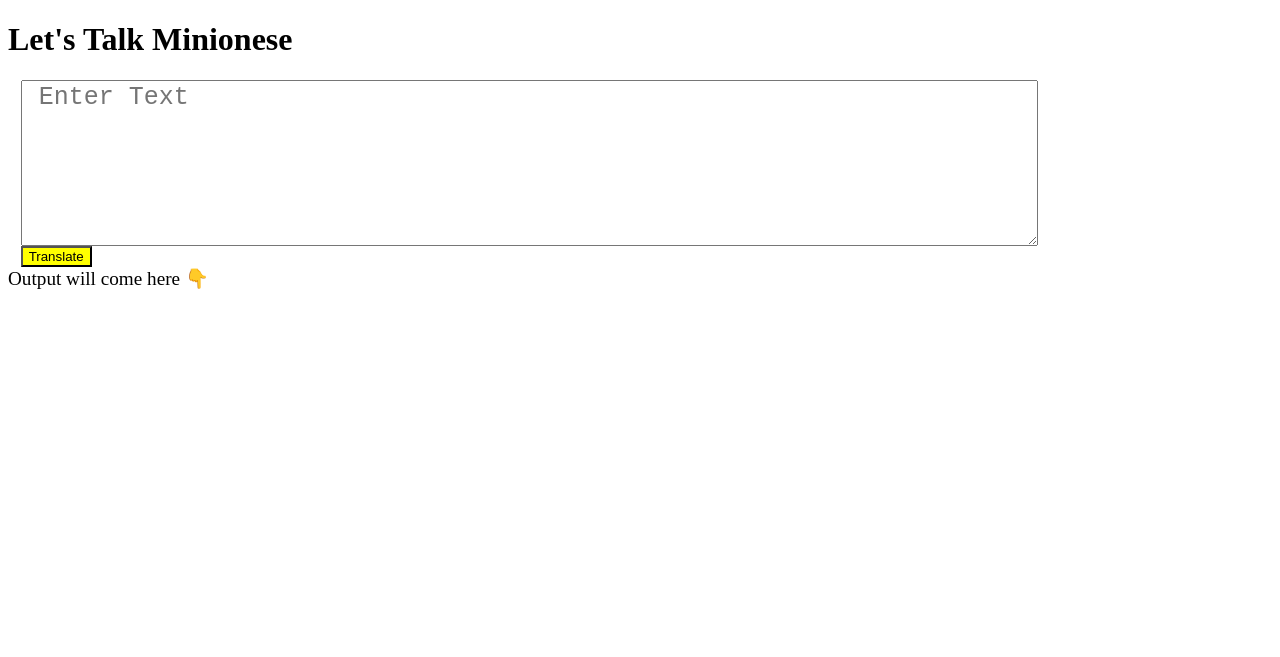
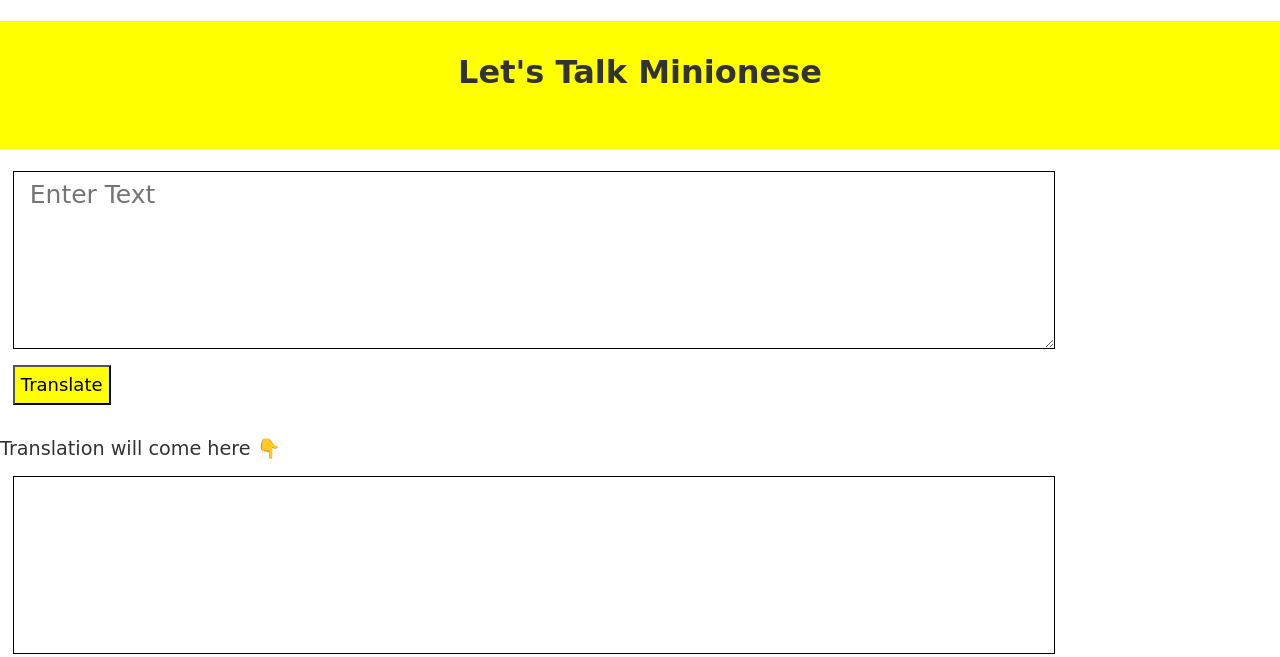
Before and after one commit to nakulsharma15/Lets-Talk-Minion-Language, a plain HTML site: page index.html in a window 1280 px wide. Drawn offline with Linux system fonts and the light colour scheme.

Commit message:
Added Translation functionality

```diff
--- a/app.js
+++ b/app.js
@@ -2,9 +2,24 @@ var btnTranslate = document.querySelector("#btn-translate");
 var txtInput = document.querySelector("#txt-input");
 var outputDiv = document.querySelector("#output");
 
+var serverURL = "https://api.funtranslations.com/translate/minion.json";
+
+function getTranslationURL(text) {
+   return serverURL + "?text=" + text;
+}
 
 function clickEventHandler(){
-   outputDiv.innerText = "Translated: " + txtInput.value;
+
+  var inputTxt = txtInput.value;
+
+  fetch(getTranslationURL(inputTxt))
+  .then(response => response.json())
+  .then(json => {
+     var translatedText = json.contents.translated;
+     outputDiv.innerText = translatedText;
+  })
+
+
 };
 
 btnTranslate.addEventListener("click",clickEventHandler);
--- a/index.html
+++ b/index.html
@@ -10,11 +10,12 @@
 </head>
 
 <body>
-    <h1>Let's Talk Minionese</h1>
+    <h1 id="heading">Let's Talk Minionese</h1>
     <textarea id="txt-input" placeholder=" Enter Text"></textarea>
     <button id="btn-translate"> Translate </button>
 
-    <div style="font-size: larger;"> Output will come here 👇</div>
+    <div style="font-size: larger; padding-top: 2rem;"> Translation will come here 👇</div>
+    <div id="output"></div>
     <script src="app.js" type="text/javascript"> </script>
 </body>
 
--- a/style.css
+++ b/style.css
@@ -1,14 +1,33 @@
+
+body {
+    margin: 0;
+    font-family: 'Kalam', cursive;
+    color: #333333;
+}
 textarea{
 
+    border: 1px solid black;
     width: 80%;
     height: 20vh;
-    margin: 1 rem;
+    margin: 1rem;
     display: block;
     margin-left: 1%;
+    padding: 0.5rem;
+    font-size: 25px;
+    font-family: 'Kalam', cursive;
 
 }
 textarea::placeholder{
      font-size: 25px;
+}
+
+#heading {
+
+    display: block;
+    text-align: center;
+    background-color: yellow;
+    padding: 2rem;
+    height: 4rem;
 }
 
 #output {
@@ -16,14 +35,19 @@ textarea::placeholder{
     border: 1px solid black;
     width: 80%;
     height: 20vh;
-    margin: 1 rem;
+    margin: 1rem;
+    margin-left: 1%;
     display: block;
-    padding: 1rem;
+    padding: 0.5rem;
+    font-size: 25px;
 }
 
 #btn-translate {
 
 margin-left: 1%;
+height: 5vh;
 background-color: yellow;
+font-family: 'Kalam', cursive;
+font-size: large;
 
 }
```
